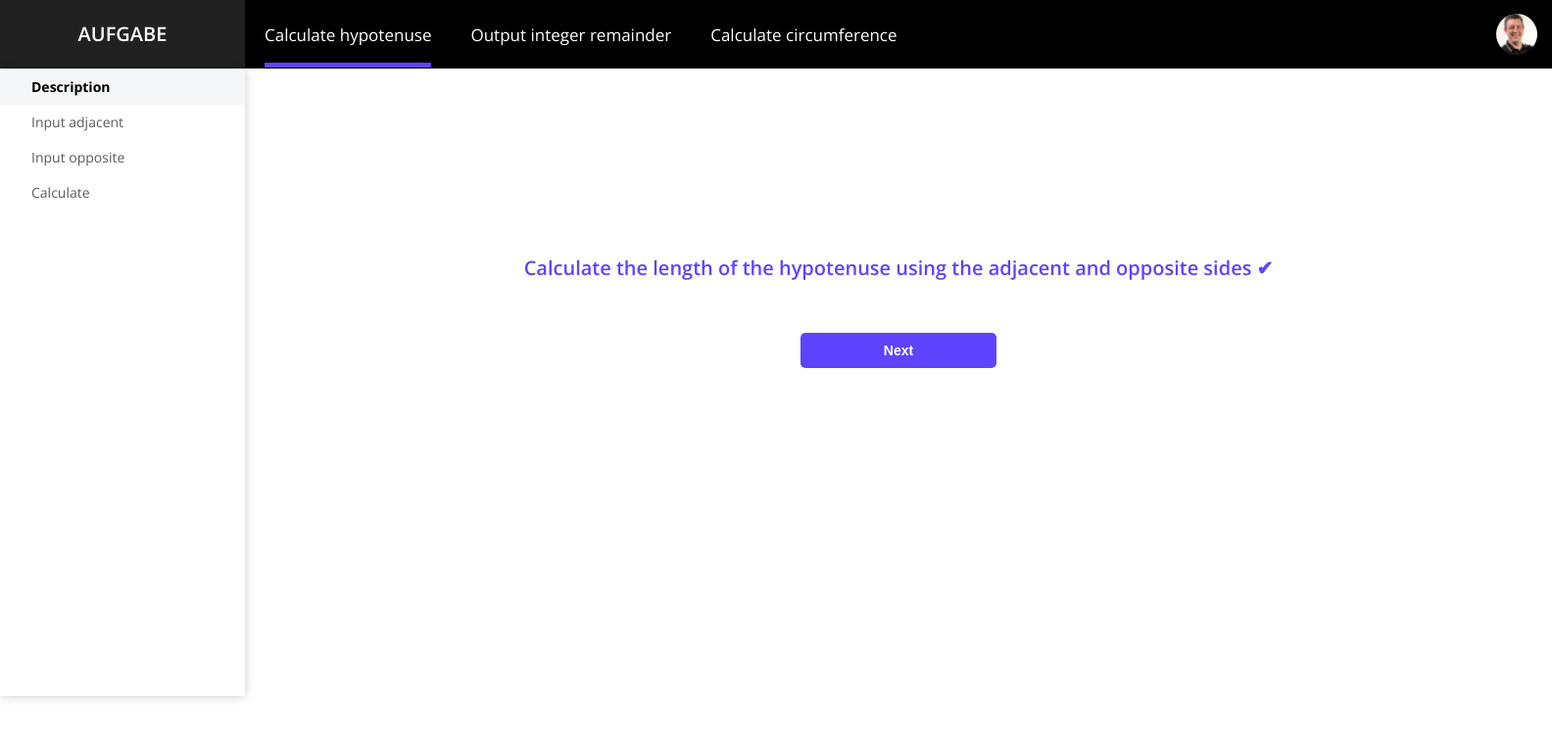
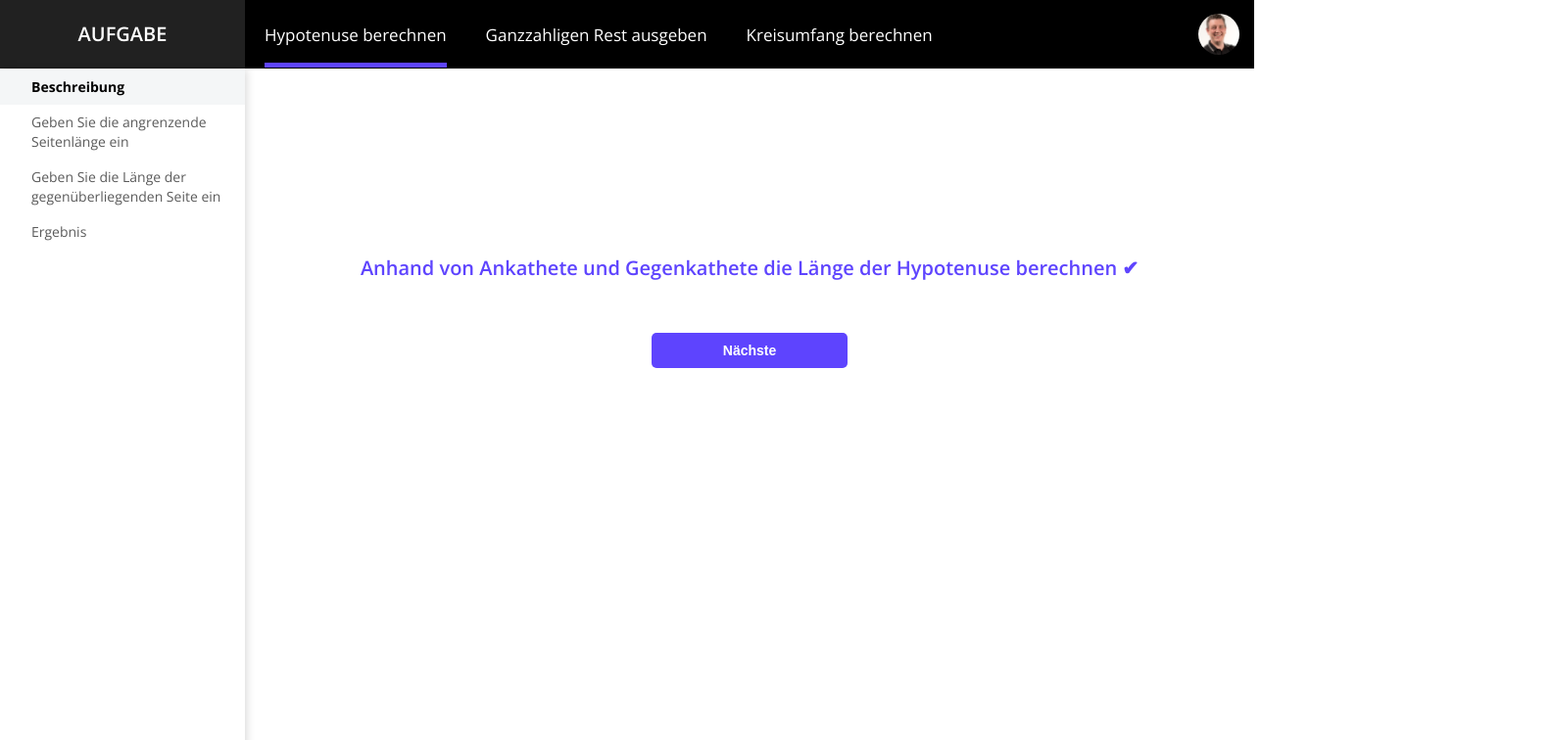
Before and after one commit to memins/scalara, an Angular app: page /hypotenuse in a window 1280 px wide. Shown: the top 756 px of the page at 98% size, 1584 px wide, since content can reach past the window. Built offline with nearby package versions, Linux system fonts and the light colour scheme.

Commit message:
Translated to german & update style

```diff
--- a/angular.json
+++ b/angular.json
@@ -105,5 +105,8 @@
         }
       }
     }
+  },
+  "cli": {
+    "analytics": false
   }
 }
--- a/src/app/circumference/circumference.component.html
+++ b/src/app/circumference/circumference.component.html
@@ -1,22 +1,22 @@
 <div class="view">
     <app-side-menu [step]="step" [steps]="[
-       'Description',
-       'Input diameter',
-        'Result',
+       'Beschreibung',
+       'Durchmesser eingeben',
+        'Ergebnis',
    ]" (changeStepEvent)="setStep($event)"></app-side-menu>
     <div class="content">
         <app-step [display]="step == 1">
-            <p> The circumference can be calculated using the diameter of a circle. ✔
+            <p> Mit dem Durchmesser eines Kreises kann hier der Umfang berechnet werden. ✔
             </p>
         </app-step>
         <app-step [display]="step == 2">
             <p>
-                Please enter the diameter
+                Bitte geben Sie den Durchmesser ein:
             </p>
-            <input type="number" placeholder="diameter..." [(ngModel)]="diameter">
+            <input type="number" placeholder="Durchmesser..." [(ngModel)]="diameter">
         </app-step>
         <app-step [display]="step == 3">
-            Result : {{Math.PI * diameter}}
+            Ergebnis : {{Math.PI * diameter}}
         </app-step>
         <app-next-button [step]="step" [end]="3" (next)="incrementStep()" (reset)="reset()"></app-next-button>
     </div>
--- a/src/app/home/home.component.html
+++ b/src/app/home/home.component.html
@@ -4,8 +4,8 @@
         <h1 class="content__top-header">Start der Applikation</h1>
         <h1 class="content__header">Willkommen</h1>
         <p class="content__text">
-            You can select what you want to do from the menu on navigation bar.
-            There are 3 options: Calculate Hypotenuse, output integet remainder and calculate circumference.
+            Bei welcher Berechnung wollen Sie unterstützt werden? <br/>
+            Sie können aus dem Menü in der Navigationsleiste auswählen, was Sie tun möchten. Es gibt 3 Möglichkeiten: Hypotenuse berechnen, ganzzahligen Rest ausgeben und Umfang berechnen.
         </p>
     </div>
 </div>
--- a/src/app/hypotenuse/hypotenuse.component.html
+++ b/src/app/hypotenuse/hypotenuse.component.html
@@ -1,29 +1,29 @@
 <div class="view hypotenuse">
     <app-side-menu [step]="step" [steps]="[
-       'Description',
-       'Input adjacent',
-         'Input opposite',
-            'Calculate',
+       'Beschreibung',
+       'Geben Sie die angrenzende Seitenlänge ein',
+         'Geben Sie die Länge der gegenüberliegenden Seite ein',
+            'Ergebnis',
    ]" (changeStepEvent)="setStep($event)"></app-side-menu>
     <div class="content">
         <app-step [display]="step == 1">
-            <p> Calculate the length of the hypotenuse using the adjacent and opposite sides ✔
+            <p>
+                Anhand von Ankathete und Gegenkathete die Länge der Hypotenuse berechnen ✔
             </p>
         </app-step>
         <app-step [display]="step == 2">
             <p>
-                Please enter the length of the adjacent side:
+                Bitte geben Sie die Länge der Ankathete-Seite ein:
             </p>
-            <input type="number" placeholder="adjacent" [(ngModel)]="adjacent">
+            <input type="number" placeholder="Ankathete" [(ngModel)]="adjacent">
         </app-step>
         <app-step [display]="step == 3">
             <p>
-                Please enter the length of the opposite side:
-            </p>
-            <input type="number" placeholder="opposite" [(ngModel)]="opposite">
+                Bitte geben Sie die Länge der Gegenkathete-Seite ein:            </p>
+            <input type="number" placeholder="Gegenkathete" [(ngModel)]="opposite">
         </app-step>
         <app-step [display]="step == 4">
-            Result : {{Math.sqrt(adjacent*adjacent + opposite*opposite)}}
+            Ergebnis : {{Math.sqrt(adjacent*adjacent + opposite*opposite)}}
         </app-step>
       <app-next-button [step]="step" [end]="4" (next)="incrementStep()" (reset)="reset()" ></app-next-button>
     </div>
--- a/src/app/layout/layout.component.html
+++ b/src/app/layout/layout.component.html
@@ -7,17 +7,17 @@
             <div class="layout__navbar-navs">
                 <div class="layout__navbar-nav">
                     <a class="layout__navbar-nav-link" routerLink="/hypotenuse" routerLinkActive="active">
-                        Calculate hypotenuse
+                        Hypotenuse berechnen
                     </a>
                 </div>
                 <div class="layout__navbar-nav">
                     <a class="layout__navbar-nav-link" routerLink="/remainder" routerLinkActive="active">
-                        Output integer remainder
+                        Ganzzahligen Rest ausgeben
                     </a>
                 </div>
                 <div class="layout__navbar-nav">
                     <a class="layout__navbar-nav-link" routerLink="/circumference" routerLinkActive="active">
-                        Calculate circumference
+                        Kreisumfang berechnen
                     </a>
                 </div>
             </div>
--- a/src/app/layout/layout.component.scss
+++ b/src/app/layout/layout.component.scss
@@ -3,7 +3,7 @@
   height: 100vh;
 
   &__container {
-        width: 1584px;
+    width: 100%;
     margin: 0 auto;
   }
 
@@ -26,7 +26,7 @@
         font-size: 20px;
         font-weight: 600;
         line-height: 70px;
-                font-family: 'Open Sans';
+        font-family: "Open Sans";
       }
     }
 
@@ -44,14 +44,14 @@
       text-align: center;
       &-link {
         line-height: 65px;
-                font-family: 'Open Sans';
+        font-family: "Open Sans";
         font-size: 17px;
         font-weight: 400;
         color: white;
         text-decoration: none;
         padding-bottom: 17px;
       }
-            & .active{
+      & .active {
         border-bottom: 5px rgba(94, 68, 254, 1) solid;
       }
     }
--- a/src/app/next-button/next-button.component.html
+++ b/src/app/next-button/next-button.component.html
@@ -1,2 +1,2 @@
-<button [style]="step === end ? 'display:none':''" class="next-button" (click)="emitNext()">Next</button>
+<button [style]="step === end ? 'display:none':''" class="next-button" (click)="emitNext()">Nächste</button>
 <button [style]="step === end ? '':'display:none'" class="next-button" (click)="emitReset()">Restart</button>
--- a/src/app/remainder/remainder.component.html
+++ b/src/app/remainder/remainder.component.html
@@ -1,30 +1,30 @@
 <div class="view hypotenuse">
     <app-side-menu [step]="step" [steps]="[
-       'Description',
-       'Input the number',
-         'Input the divisor',
-            'Result',
+       'Beschreibung',
+       'Geben Sie die Nummer ein',
+         'Geben Sie den Divisor ein',
+            'Ergebnis',
    ]" (changeStepEvent)="setStep($event)"></app-side-menu>
     <div class="content">
         <app-step [display]="step == 1">
             <p>
-                Starting with a number, the integer remainder of a division is calculated. ✔
+                Ausgehend von einer Zahl wird der ganzzahlige Rest einer Division berechnet. ✔
             </p>
         </app-step>
         <app-step [display]="step == 2">
             <p>
-                Please enter the number:
+                Bitte geben Sie die Nummer ein:
             </p>
             <input type="number" placeholder="number..." [(ngModel)]="mainNumber">
         </app-step>
         <app-step [display]="step == 3">
             <p>
-                Please enter the length of the opposite side:
+                Bitte geben Sie den Divisor ein:
             </p>
             <input type="number" placeholder="divisor..." [(ngModel)]="divisor">
         </app-step>
         <app-step [display]="step == 4">
-            Result : {{mainNumber%divisor}}
+            Ergebnis : {{mainNumber%divisor}}
         </app-step>
         <app-next-button [step]="step" [end]="4" (next)="incrementStep()" (reset)="reset()"></app-next-button>
     </div>
--- a/src/styles.scss
+++ b/src/styles.scss
@@ -10,7 +10,7 @@ body {
   font-family: Roboto, "Helvetica Neue", sans-serif;
 }
 
-@import url('https://fonts.googleapis.com/css2?family=Open+Sans:ital,wght@0,300;0,400;0,500;0,600;0,700;0,800;1,300;1,400;1,500;1,600;1,700;1,800&display=swap');
+@import url("https://fonts.googleapis.com/css2?family=Open+Sans:ital,wght@0,300;0,400;0,500;0,600;0,700;0,800;1,300;1,400;1,500;1,600;1,700;1,800&display=swap");
 
 h1,
 h2,
@@ -19,28 +19,27 @@ h4,
 h5,
 p,
 span {
-    font-family: 'Open Sans';
+  font-family: "Open Sans";
 }
 
 .view {
   width: 100%;
   display: grid;
   grid-template-columns: 250px auto;
-    height: 80vh;
+  height: 100vh;
 }
-.content{
+.content {
   width: 100%;
   display: flex;
   flex-direction: column;
   align-items: center;
 }
 
-input{
+input {
   width: 100%;
   height: 40px;
   border: 1px solid #ccc;
   border-radius: 5px;
   padding: 0 10px;
   margin-bottom: 10px;
-
 }
```
Lines whose indentation alone changed are shown as unchanged.
